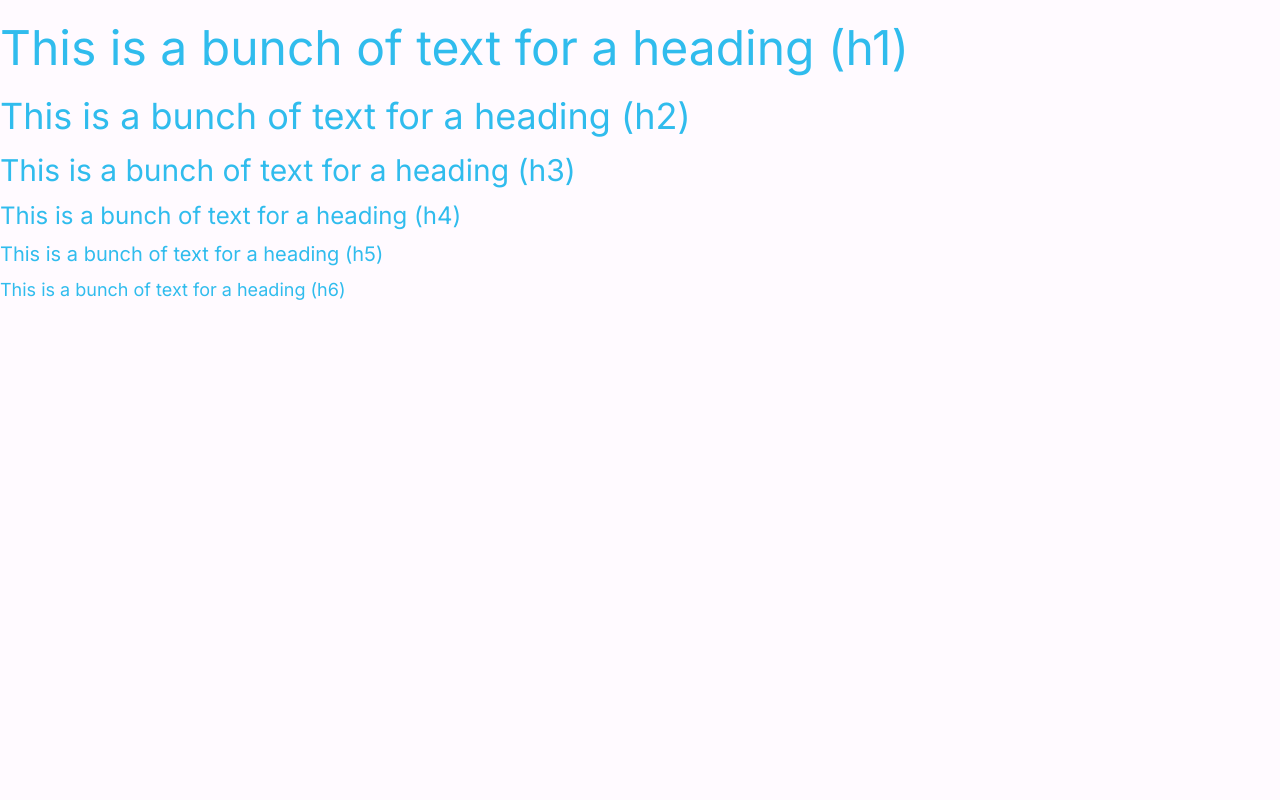
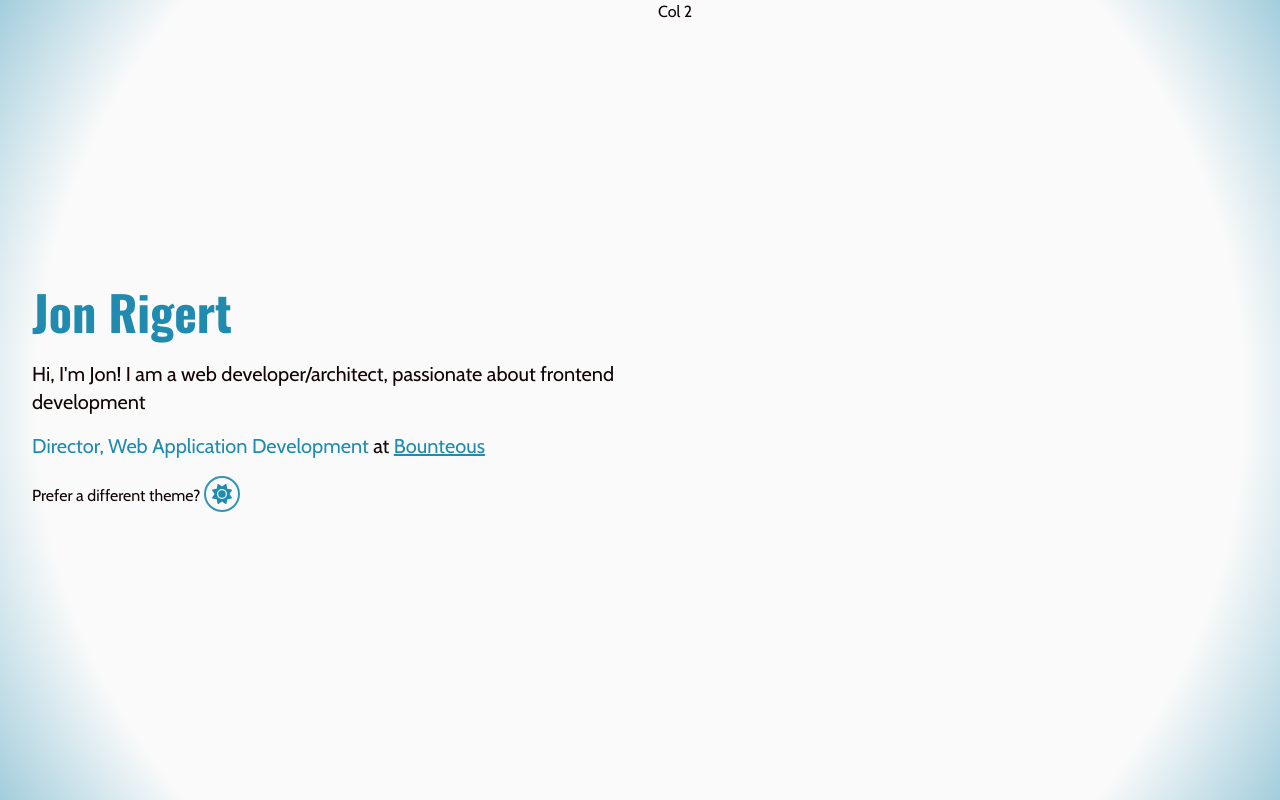
Before and after one commit to jrigert/portfolio, a Next.js app: page / in a window 1280 px wide. Built offline with nearby package versions, Linux system fonts and the light colour scheme.

Commit message:
- button component - theming - fonts - basic content

```diff
--- a/src/app/layout.tsx
+++ b/src/app/layout.tsx
@@ -1,8 +1,14 @@
+import { Providers } from '@/components/Providers';
+import { fonts } from '@/styles/fonts';
 import type { Metadata } from 'next';
-import { Inter } from 'next/font/google';
+
 import '@/styles/globals.css';
+import { ReactNode } from 'react';
+import { config } from '@fortawesome/fontawesome-svg-core';
+import '@fortawesome/fontawesome-svg-core/styles.css';
 
-const inter = Inter({ subsets: ['latin'] });
+// see docs: https://fontawesome.com/docs/web/use-with/react/use-with
+config.autoAddCss = false;
 
 export const metadata: Metadata = {
   title: 'Create Next App',
@@ -12,11 +18,24 @@ export const metadata: Metadata = {
 export default function RootLayout({
   children,
 }: Readonly<{
-  children: React.ReactNode;
+  children: ReactNode;
 }>) {
   return (
-    <html lang="en" className="bg-background text-foreground">
-      <body className={inter.className}>{children}</body>
+    <html
+      lang="en"
+      suppressHydrationWarning
+      className={`${fonts.cabin.variable} ${fonts.oswald.variable}`}
+    >
+      <body
+        suppressHydrationWarning
+        className="font-cabin bg-background text-base text-foreground"
+      >
+        <Providers>
+          <div className="bg-gradient-radial to-primary/40 min-h-screen from-transparent from-80%">
+            {children}
+          </div>
+        </Providers>
+      </body>
     </html>
   );
 }
--- a/src/app/page.tsx
+++ b/src/app/page.tsx
@@ -1,14 +1,41 @@
-import Heading, { VALID_HEADINGS } from '@/components/Heading';
+import { Heading } from '@/components/core/Heading';
+import { ThemeToggle } from '@/components/ThemeToggle';
 
 export default function Home() {
   return (
-    <main className="min-h-screen bg-contrast">
-      <div className="container mx-auto pt-6">
-        {VALID_HEADINGS.map((heading) => (
-          <Heading key={heading} tag={heading} className="text-primary">
-            This is a bunch of text for a heading ({heading})
-          </Heading>
-        ))}
+    <main className="min-h-screen">
+      <div className="container mx-auto">
+        <div className="grid grid-cols-2 gap-9">
+          <div className="flex min-h-screen w-full flex-col justify-center ">
+            <Heading tag="h1" className="font-oswald text-primary">
+              Jon Rigert
+            </Heading>
+
+            <div className="text-xl">
+              <p>
+                Hi, I&#39;m Jon! I am a web developer/architect, passionate
+                about frontend development
+              </p>
+              <p className="my-4">
+                <span className="text-primary">
+                  Director, Web Application Development
+                </span>{' '}
+                at{' '}
+                <a
+                  href="https://www.bounteous.com"
+                  className="text-primary underline"
+                >
+                  Bounteous
+                </a>
+              </p>
+            </div>
+
+            <p>
+              Prefer a different theme? <ThemeToggle />
+            </p>
+          </div>
+          <div className="">Col 2</div>
+        </div>
       </div>
     </main>
   );
--- /dev/null
+++ b/src/components/Providers.tsx
@@ -0,0 +1,9 @@
+'use client';
+
+import { ThemeProvider } from 'next-themes';
+import { FunctionComponent, PropsWithChildren } from 'react';
+
+export const Providers: FunctionComponent<PropsWithChildren> = (props) => {
+  const { children } = props;
+  return <ThemeProvider>{children}</ThemeProvider>;
+};
--- /dev/null
+++ b/src/components/ThemeToggle.tsx
@@ -0,0 +1,37 @@
+'use client';
+
+import { Button } from '@/components/core/Button';
+import { useIsMounted } from '@/hooks/useIsMounted';
+import { faGrinWink, faMoon, faSun } from '@fortawesome/free-solid-svg-icons';
+import { FontAwesomeIcon } from '@fortawesome/react-fontawesome';
+import { useTheme } from 'next-themes';
+import { FunctionComponent, useMemo } from 'react';
+
+export const ThemeToggle: FunctionComponent = () => {
+  const { theme, setTheme } = useTheme();
+  const isMounted = useIsMounted();
+
+  const icon = useMemo(() => {
+    // this prevents a hydration error, see docs:
+    // https://github.com/pacocoursey/next-themes?tab=readme-ov-file#avoid-hydration-mismatch
+    if (!isMounted) {
+      // ;D
+      return faGrinWink;
+    }
+    return theme === 'dark' ? faMoon : faSun;
+  }, [theme, isMounted]);
+
+  // if (!isMounted) {
+  //   return null;
+  // }
+
+  const toggleTheme = () => {
+    setTheme(theme === 'light' ? 'dark' : 'light');
+  };
+
+  return (
+    <Button size="icon" variant="outline" onClick={toggleTheme}>
+      <FontAwesomeIcon icon={icon} />
+    </Button>
+  );
+};
--- /dev/null
+++ b/src/components/core/Button.tsx
@@ -0,0 +1,58 @@
+'use client';
+
+import { classNames } from '@/utils/style';
+import { cva, VariantProps } from 'class-variance-authority';
+import {
+  ButtonHTMLAttributes,
+  DetailedHTMLProps,
+  FunctionComponent,
+  PropsWithChildren,
+  useMemo,
+} from 'react';
+
+export type ButtonVariantProps = VariantProps<typeof buttonVariants>;
+
+export interface ButtonProps
+  extends DetailedHTMLProps<
+    ButtonHTMLAttributes<HTMLButtonElement>,
+    HTMLButtonElement
+  > {
+  variant?: ButtonVariantProps['variant'];
+  size?: ButtonVariantProps['size'];
+}
+
+const buttonVariants = cva(['text-lg rounded-xl'], {
+  variants: {
+    variant: {
+      primary: ['bg-primary text-primary-foreground'],
+      outline: [
+        'border-2 border-primary/90 text-primary rounded-full hover:bg-primary/20 hover:border-primary',
+      ],
+    },
+    size: {
+      medium: ['px-5 py-1'],
+      icon: ['py-0.5 w-9  text-xl'],
+    },
+  },
+  defaultVariants: {
+    variant: 'primary',
+    size: 'medium',
+  },
+});
+
+export const Button: FunctionComponent<PropsWithChildren<ButtonProps>> = (
+  props,
+) => {
+  const { children, className, size, variant, ...buttonProps } = props;
+
+  const combinedClassNames = useMemo(() => {
+    const buttonClassNames = buttonVariants({ size, variant });
+    return classNames(buttonClassNames, className);
+  }, [className, size, variant]);
+
+  return (
+    <button className={combinedClassNames} {...buttonProps}>
+      {children}
+    </button>
+  );
+};
--- a/src/components/Heading.tsx
+++ b/src/components/core/Heading.tsx
@@ -14,7 +14,7 @@ export interface HeadingProps extends WithClassName {
 
 export type HeadingVariantProps = VariantProps<typeof headingVariants>;
 
-const headingVariants = cva([], {
+const headingVariants = cva(['font-bold'], {
   variants: {
     level: {
       h1: ['text-5xl', 'mb-6'],
@@ -41,7 +41,9 @@ const sanitizeHeadingLevel = (
   return VALID_HEADINGS.includes(heading) ? heading : fallback;
 };
 
-const Heading: FunctionComponent<PropsWithChildren<HeadingProps>> = (props) => {
+export const Heading: FunctionComponent<PropsWithChildren<HeadingProps>> = (
+  props,
+) => {
   const { children, className, tag: tagProp, tagStyle: tagStyleProp } = props;
   const tag = sanitizeHeadingLevel(tagProp);
   const tagStyle = sanitizeHeadingLevel(tagStyleProp, tagProp);
@@ -53,5 +55,3 @@ const Heading: FunctionComponent<PropsWithChildren<HeadingProps>> = (props) => {
 
   return React.createElement(tag, { className: combinedClassNames }, children);
 };
-
-export default Heading;
--- /dev/null
+++ b/src/hooks/useIsMounted.ts
@@ -0,0 +1,11 @@
+import { useEffect, useState } from 'react';
+
+export const useIsMounted = (): boolean => {
+  const [isMounted, setIsMounted] = useState(false);
+
+  useEffect(() => {
+    setIsMounted(true);
+  }, []);
+
+  return isMounted;
+};
--- /dev/null
+++ b/src/styles/fonts.ts
@@ -0,0 +1,18 @@
+import { Cabin, Oswald } from 'next/font/google';
+
+const cabin = Cabin({
+  subsets: ['latin'],
+  display: 'swap',
+  variable: '--font-cabin',
+});
+
+const oswald = Oswald({
+  subsets: ['latin'],
+  display: 'swap',
+  variable: '--font-oswald',
+});
+
+export const fonts = {
+  cabin,
+  oswald,
+};
--- a/src/styles/globals.css
+++ b/src/styles/globals.css
@@ -4,22 +4,27 @@
 
 @layer base {
   :root {
-    --white: #FFFAFF;
-    --cyan: #30bced;
-    --green: #4D8B31;
-    --orange: #FF8427;
-    --black: #120305;
+    --white: 250, 250, 250;
+    --cyan: 33, 138, 175;
+    --green: 77, 139, 49;
+    --orange: 255, 132, 39;
+    --black: 18, 3, 5;
 
     --background: var(--white);
     --foreground: var(--black);
 
     --primary: var(--cyan);
-    --primary-foreground: var(--black);
+    --primary-foreground: var(--white);
 
     --secondary: var(--green);
     --secondary-foreground: var(--white);
 
     --loud: var(--orange);
-    --loiud-foreground: var(--white);
+    --loud-foreground: var(--white);
+  }
+
+  [data-theme='dark'] {
+    --background: var(--black);
+    --foreground: var(--white);
   }
 }
--- a/tailwind.config.js
+++ b/tailwind.config.js
@@ -1,29 +1,39 @@
 /** @type {import('tailwindcss').Config} */
 module.exports = {
-  content: ["./src/**/*.{js,ts,jsx,tsx,mdx}"],
+  content: ['./src/**/*.{js,ts,jsx,tsx,mdx}'],
   theme: {
+    container: {
+      padding: '2rem',
+    },
     extend: {
+      fontFamily: {
+        cabin: ['var(--font-cabin)'],
+        oswald: ['var(--font-oswald)'],
+      },
       colors: {
-        background: 'var(--background)',
-        foreground: 'var(--foreground)',
+        background: 'rgba(var(--background), <alpha-value>)',
+        foreground: 'rgba(var(--foreground), <alpha-value>)',
         primary: {
-          DEFAULT: 'var(--primary)',
-          foreground: 'var(--primary-foreground)'
+          DEFAULT: 'rgba(var(--primary), <alpha-value>)',
+          foreground: 'rgba(var(--primary-foreground), <alpha-value>)',
         },
         contrast: {
-          DEFAULT: 'var(--contrast)',
-          foreground: 'var(--contrast-foreground)'
+          DEFAULT: 'rgba(var(--contrast), <alpha-value>)',
+          foreground: 'rgba(var(--contrast-foreground), <alpha-value>)',
         },
         secondary: {
-          DEFAULT: 'var(--secondary)',
-          foreground: 'var(--secondary-foreground)'
+          DEFAULT: 'rgba(var(--secondary), <alpha-value>)',
+          foreground: 'rgba(var(--secondary-foreground), <alpha-value>)',
         },
         loud: {
-          DEFAULT: 'var(--loud)',
-          foreground: 'var(--loud-foreground)'
+          DEFAULT: 'rgba(var(--loud), <alpha-value>)',
+          foreground: 'rgba(var(--loud-foreground), <alpha-value>)',
         },
-      }
-    }
+      },
+      backgroundImage: {
+        'gradient-radial': 'radial-gradient(circle, var(--tw-gradient-stops))',
+      },
+    },
   },
-  plugins: []
+  plugins: [],
 };
```
Also changed, not shown: package.json (+6 -1 lines), 2 other files (tests, documents, lock files or other folders).
